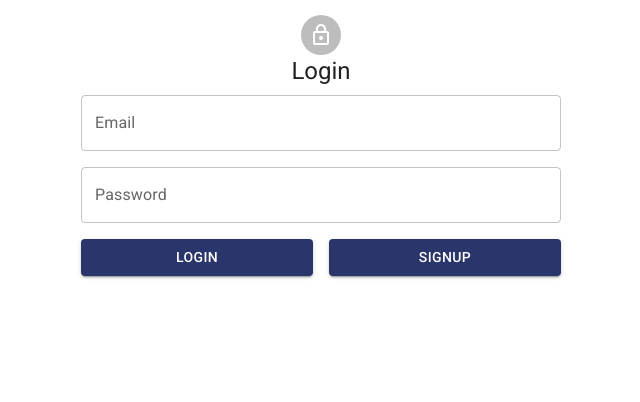
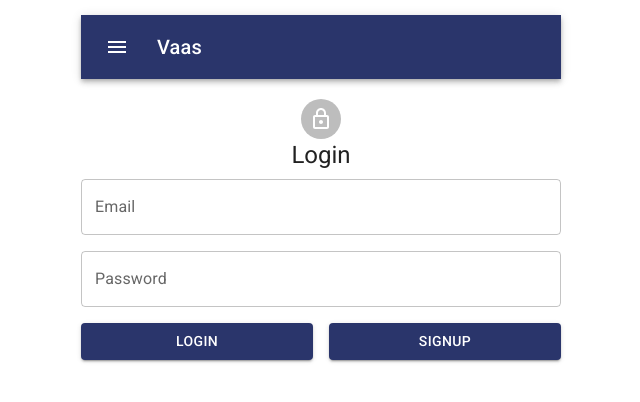
Before and after one commit to j0y0nt/vaas, a React (Create React App) app in the folder vaas-web/vass-fe/: page / in a window 1280 px wide. Shown: the top 402 px of the page, without its empty margins (319-959 px from the left). Built offline with nearby package versions, Linux system fonts and the light colour scheme.

Commit message:
Add AppBar to login component.

```diff
--- a/vaas-web/vass-fe/src/components/Login/LoginComponent.js
+++ b/vaas-web/vass-fe/src/components/Login/LoginComponent.js
@@ -10,6 +10,7 @@ import TextField from '@mui/material/TextField';
 import FormControl from '@mui/material/FormControl';
 import Button from '@mui/material/Button';
 import { useNavigate } from "react-router-dom";
+import VaasAppBar from '../../components/AppBar/VaasAppBar.js';
 
 export default function LoginComponent({setUser}){
     const [signup, setSignup] = useState(false);
@@ -32,7 +33,9 @@ export default function LoginComponent({setUser}){
 
     return (
 	    <Container style={{margin: '5px',padding: '10px', width: '500px'}}>
-	    <Box style={{display:'flex', flexDirection: 'column', alignItems: 'center'}}>
+	    <VaasAppBar user={{}} />
+
+	    <Box style={{display:'flex', flexDirection: 'column', alignItems: 'center', paddingTop: '20px'}}>
 	    <Avatar>
 	    <LockOutlinedIcon />
 	    </Avatar>
```
